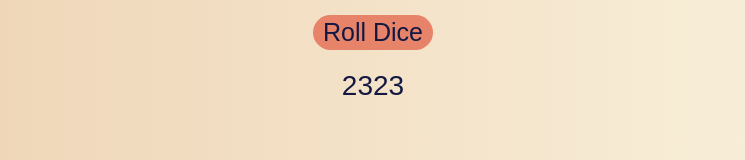
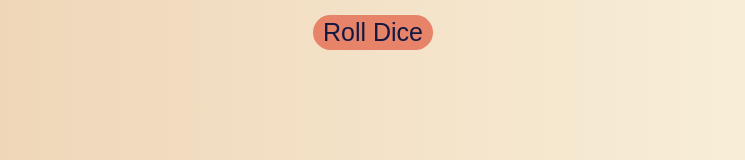
Before and after one commit to wivinwinny8/DiceRoller, a plain HTML site: page index.html in a window 1280 px wide. Shown: the part 296-456 px from the top of the page, without its empty margins (267-1012 px from the left). Drawn offline with Linux system fonts and the light colour scheme.

Commit message:
finish
finish

```diff
--- a/index.html
+++ b/index.html
@@ -15,7 +15,7 @@
     <div class="btnbox">
         <button onclick="RollDice()" class="btn">Roll Dice</button>
     </div>
-    <div class="result">2323</div>
+    <div class="result"></div>
     <div class="image"></div>
     <script src="script.js"></script>
 </body>
```
